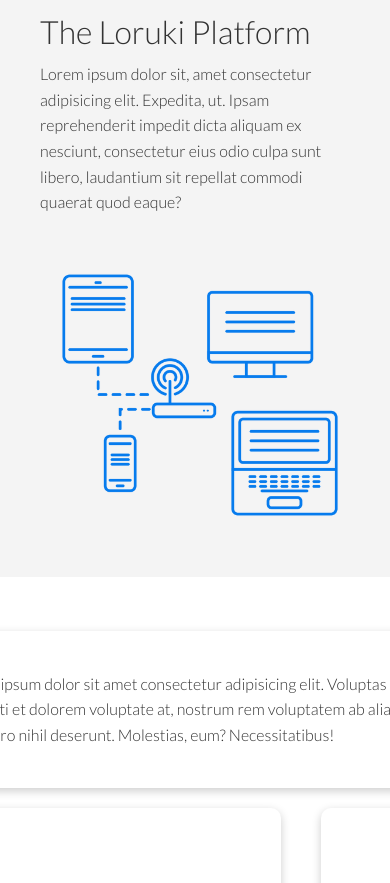
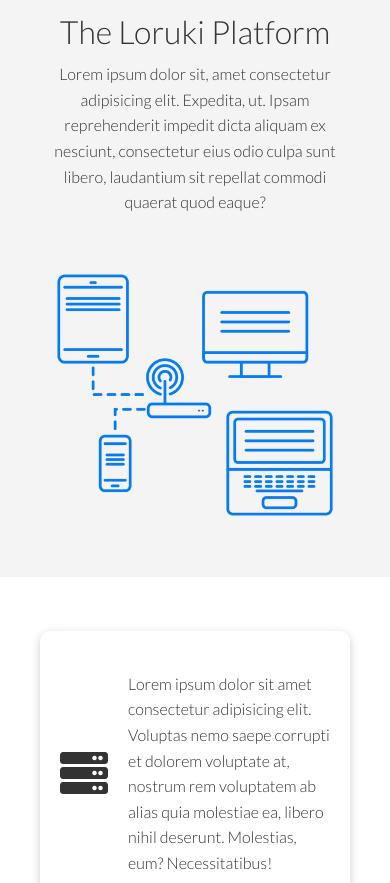
Before and after one commit to danielkim2711/loruki-website, a plain HTML site: page features.html in a window 390 px wide. Shown: the part 626-1509 px from the top of the page. Drawn offline with Linux system fonts and the light colour scheme.

Commit message:
Add media query to innerpages for 768px

```diff
--- a/css/style.css
+++ b/css/style.css
@@ -274,7 +274,9 @@ pre {
   .showcase .grid,
   .stats .grid,
   .cli .grid,
-  .cloud .grid {
+  .cloud .grid,
+  .features-main .grid,
+  .docs-main .grid {
     grid-template-columns: 1fr;
     grid-template-rows: 1fr;
   }
@@ -297,6 +299,32 @@ pre {
     grid-column: 1;
     grid-row: 1;
   }
+
+  .features-head,
+  .features-sub-head,
+  .docs-head {
+    text-align: center;
+  }
+
+  .features-head img,
+  .features-sub-head img,
+  .docs-head img {
+    justify-self: center;
+  }
+
+  .features-main .grid > *:first-child,
+  .features-main .grid > *:nth-child(2) {
+    grid-column: 1;
+  }
+
+  .features-main .container .card.flex {
+    justify-content: flex-start;
+  }
+
+  .features-main .container .card.flex i {
+    text-align: center;
+    width: 60px;
+  }
 }
 
 /* Mobile */
```
